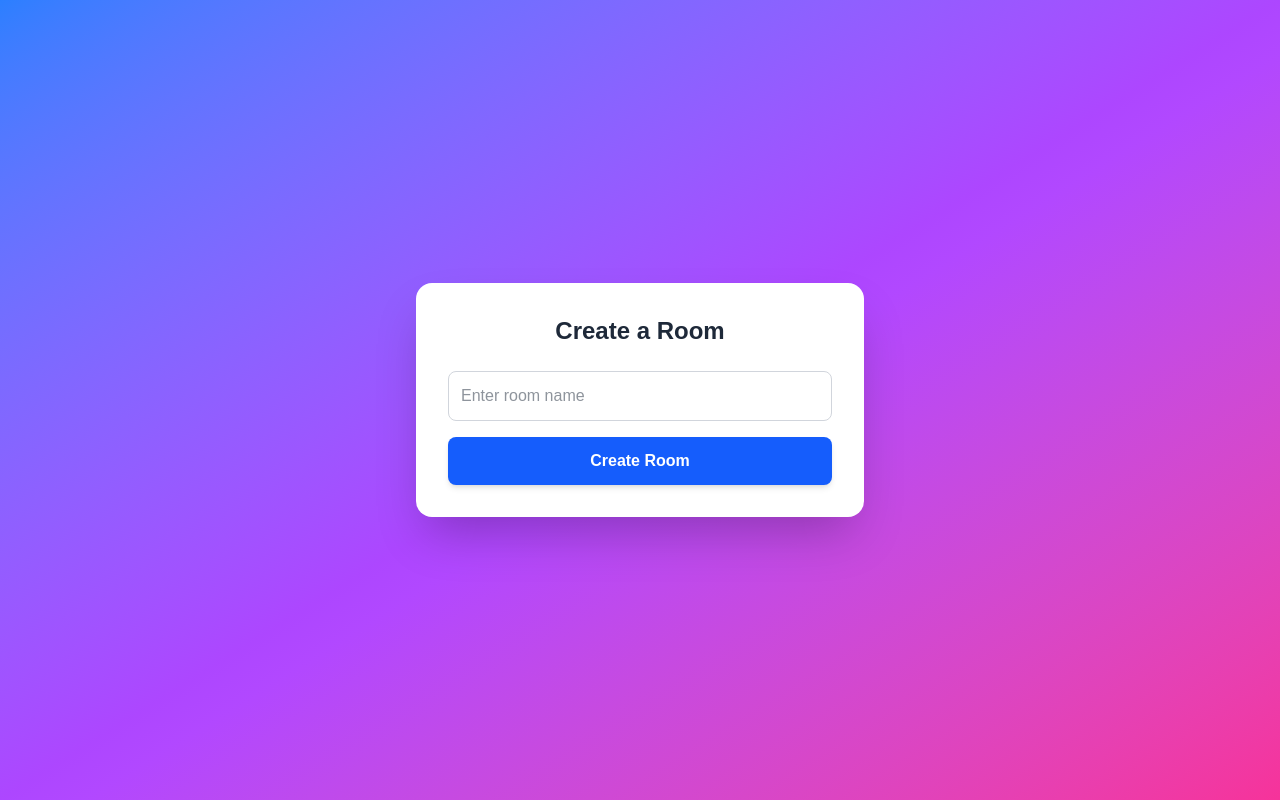
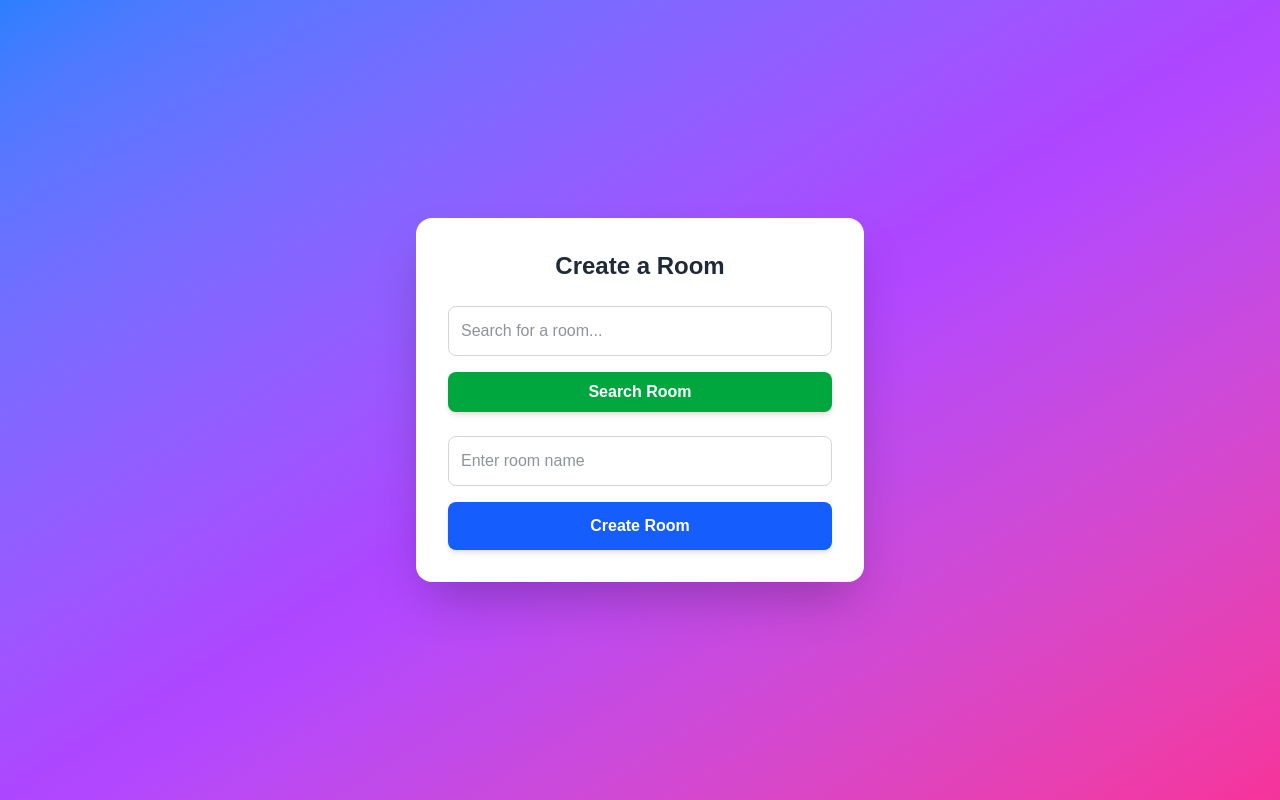
Before and after one commit to satyamrai553/draw-app, a Next.js app in the folder apps/draw-app-frontend/: page /createRoom in a window 1280 px wide. Built offline with nearby package versions, Linux system fonts and the light colour scheme; sample sign-in values are in the browser's storage.

Commit message:
feat(createRoom): enhance room creation and search functionality with modal feedback

```diff
--- a/apps/draw-app-frontend/app/createRoom/page.tsx
+++ b/apps/draw-app-frontend/app/createRoom/page.tsx
@@ -1,38 +1,57 @@
-"use client"
+"use client";
 
 import { authService } from "@/services/Auth";
 import { roomService } from "@/services/Room";
+import { useRouter } from "next/navigation";
+import { useEffect, useState } from "react";
 
-import { useRouter } from "next/navigation";
-import { useEffect, useState, } from "react";
-
-
-export default function createRoom(){
+export default function CreateRoom() {
     const [isAuthenticated, setIsAuthenticated] = useState(false);
     const [roomName, setRoomName] = useState("");
+    const [searchRoom, setSearchRoom] = useState("");
+    const [foundRoomId, setFoundRoomId] = useState(null);
+    const [showModal, setShowModal] = useState(false);
+    const [foundRoomName, setFoundRoomName] = useState("");
 
     const router = useRouter();
-    useEffect(()=>{
+
+    useEffect(() => {
         const response = authService.getCurrentUser();
         setIsAuthenticated(response);
-        if(!response){
-            router.push("/signin")
+        if (!response) {
+            router.push("/signin");
         }
-    },[router])
+    }, [router]);
 
+    async function createRoomHandler() {
+        const data = await roomService.creatRoom(roomName);
+        if (!data) return;
 
+        const response = data.data;
+        if (response.roomId) {
+            router.push(`canvas/${response.roomId}`);
+        }
+    }
 
-   async function createRoomHandler(){
-        const data = await roomService.creatRoom(roomName);
-        if(!data){
-            return;
-        }
-        const response = (data.data);
-        if(response.roomId){
-            router.push(`canvas/${response.roomId}`)
-        }
+   async function searchRoomHandler() {
+    const data = await roomService.getSlug(searchRoom);
+    if (!data) return;
 
+    const response = data.data;
+    if (response.room && response.room.id) {
+        setFoundRoomId(response.room.id);
+        setFoundRoomName(response.room.slug)
+        setShowModal(true);
+    } else {
+        alert("Room not found!");
     }
+}
+    function joinRoom() {
+    if (foundRoomId) {
+        router.push(`canvas/${foundRoomId}`);
+    }
+}
+
 
     return (
         <div className="h-screen w-screen flex items-center justify-center bg-gradient-to-br from-blue-500 via-purple-500 to-pink-500 p-4">
@@ -40,12 +59,30 @@ export default function createRoom(){
                 <h1 className="text-2xl font-bold text-center mb-6 text-gray-800">
                     Create a Room
                 </h1>
+
+                {/* Search Room */}
+                <div className="flex flex-col gap-4 mb-6">
+                    <input
+                        type="text"
+                        placeholder="Search for a room..."
+                        className="border border-gray-300 rounded-lg p-3 text-gray-800 focus:outline-none focus:ring-2 focus:ring-green-400"
+                        onChange={(e) => setSearchRoom(e.target.value)}
+                    />
+                    <button
+                        className="bg-green-600 hover:bg-green-700 text-white font-semibold py-2 rounded-lg shadow-md transition duration-200"
+                        onClick={searchRoomHandler}
+                    >
+                        Search Room
+                    </button>
+                </div>
+
+                {/* Create Room */}
                 <div className="flex flex-col gap-4">
                     <input
                         type="text"
                         placeholder="Enter room name"
                         className="border border-gray-300 rounded-lg p-3 text-gray-800 focus:outline-none focus:ring-2 focus:ring-blue-400"
-                        onChange={(e)=>{setRoomName(e.target.value)}}
+                        onChange={(e) => setRoomName(e.target.value)}
                     />
                     <button
                         className="bg-blue-600 hover:bg-blue-700 text-white font-semibold py-3 rounded-lg shadow-md transition duration-200"
@@ -55,7 +92,37 @@ export default function createRoom(){
                     </button>
                 </div>
             </div>
+
+            {/* Modal */}
+            {showModal && (
+                <div className="fixed inset-0 flex items-center justify-center bg-black bg-opacity-50">
+                    <div className="bg-white rounded-lg shadow-lg p-6 w-96">
+                        <h2 className="text-lg font-semibold mb-4 text-gray-800">
+                            Room Found!
+                        </h2>
+                        <p className="mb-4 text-gray-600">
+                            Room ID: <span className="font-mono">{foundRoomId}</span>
+                        </p>
+                        <p className="mb-4 text-gray-600">
+                            Room Name: <span className="font-mono">{foundRoomName}</span>
+                        </p>
+                        <div className="flex justify-end gap-4">
+                            <button
+                                onClick={() => setShowModal(false)}
+                                className="px-4 py-2 bg-gray-300 rounded-lg hover:bg-gray-400 transition"
+                            >
+                                Cancel
+                            </button>
+                            <button
+                                onClick={joinRoom}
+                                className="px-4 py-2 bg-blue-600 text-white rounded-lg hover:bg-blue-700 transition"
+                            >
+                                Join Room
+                            </button>
+                        </div>
+                    </div>
+                </div>
+            )}
         </div>
     );
-
 }
--- a/apps/draw-app-frontend/services/Room.ts
+++ b/apps/draw-app-frontend/services/Room.ts
@@ -28,9 +28,9 @@ class RoomService{
 
     }
 
-    async getSlug(slug:string):Promise<string>{
+    async getSlug(slug:string){
          const resp = await axios.get(`${Base_URL}/user/room/${slug}`)
-         return  JSON.stringify(resp);
+         return  resp;
     }
 }
 
```
